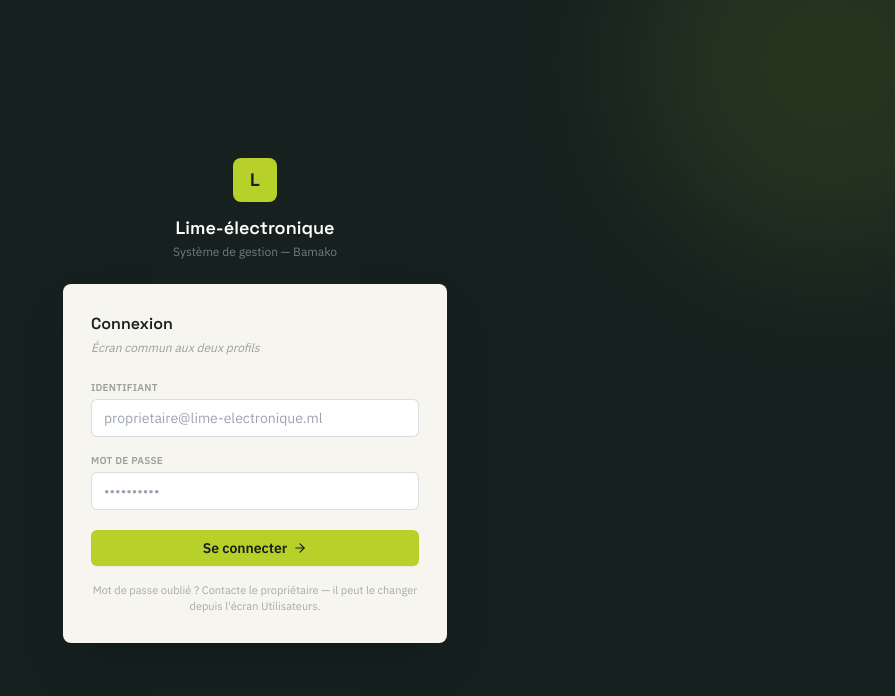
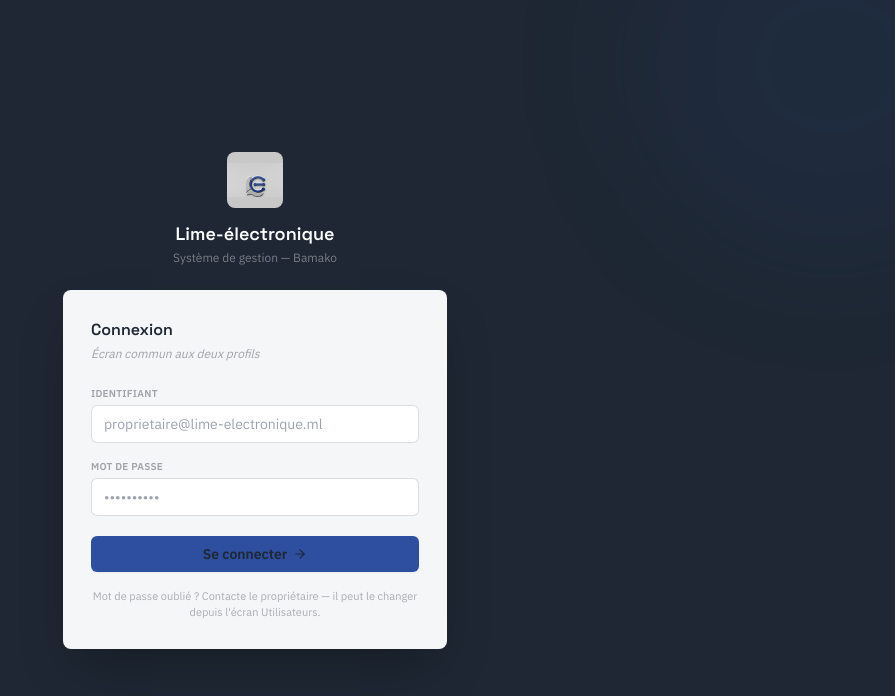
Before and after one commit to VIEM0S/lime-electronique, a Next.js app: page /login in a window 1280 px wide. Shown: the top 696 px of the page, without its empty margins (385-1280 px from the left). Built offline with nearby package versions, Linux system fonts and the light colour scheme; no server answers.

Commit message:
Rebrand bleu/gris (logo client) + factures + notif Apple + whatsapp

```diff
--- a/src/app/(app)/dashboard/VentesChart.tsx
+++ b/src/app/(app)/dashboard/VentesChart.tsx
@@ -10,19 +10,19 @@ export default function VentesChart({ data }: { data: { jour: string; total: num
         <AreaChart data={data} margin={{ top: 5, right: 8, left: -18, bottom: 0 }}>
           <defs>
             <linearGradient id="limeFill" x1="0" y1="0" x2="0" y2="1">
-              <stop offset="0%" stopColor="#B7D12A" stopOpacity={0.35} />
-              <stop offset="100%" stopColor="#B7D12A" stopOpacity={0.02} />
+              <stop offset="0%" stopColor="#2E4FA0" stopOpacity={0.35} />
+              <stop offset="100%" stopColor="#2E4FA0" stopOpacity={0.02} />
             </linearGradient>
           </defs>
-          <CartesianGrid strokeDasharray="3 3" stroke="#16211F0F" vertical={false} />
+          <CartesianGrid strokeDasharray="3 3" stroke="#1E27330F" vertical={false} />
           <XAxis
             dataKey="jour"
-            tick={{ fontSize: 10, fill: "#16211F80" }}
-            axisLine={{ stroke: "#16211F1A" }}
+            tick={{ fontSize: 10, fill: "#1E273380" }}
+            axisLine={{ stroke: "#1E27331A" }}
             tickLine={false}
           />
           <YAxis
-            tick={{ fontSize: 10, fill: "#16211F80" }}
+            tick={{ fontSize: 10, fill: "#1E273380" }}
             axisLine={false}
             tickLine={false}
             width={48}
@@ -33,11 +33,11 @@ export default function VentesChart({ data }: { data: { jour: string; total: num
             contentStyle={{
               fontSize: 12,
               fontFamily: "var(--font-body)",
-              border: "1px solid #16211F1A",
+              border: "1px solid #1E27331A",
               borderRadius: 8,
             }}
           />
-          <Area type="monotone" dataKey="total" stroke="#8FA916" strokeWidth={2} fill="url(#limeFill)" />
+          <Area type="monotone" dataKey="total" stroke="#1B2E63" strokeWidth={2} fill="url(#limeFill)" />
         </AreaChart>
       </ResponsiveContainer>
     </div>
--- a/src/app/(app)/layout.tsx
+++ b/src/app/(app)/layout.tsx
@@ -1,4 +1,5 @@
 import { redirect } from "next/navigation";
+import Image from "next/image";
 import { createClient } from "@/lib/supabase/server";
 import { getProfilCourant } from "@/lib/supabase/current-user";
 import SyncBar from "@/components/SyncBar";
@@ -23,8 +24,8 @@ export default async function AppLayout({ children }: { children: React.ReactNod
     <div className="min-h-screen">
       <header className="bg-ink text-white px-4 sm:px-6 py-3 text-sm flex items-center justify-between">
         <div className="flex items-center gap-2.5">
-          <span className="w-7 h-7 rounded-md bg-lime text-ink font-display font-bold text-sm flex items-center justify-center">
-            L
+          <span className="w-7 h-7 rounded-md overflow-hidden flex items-center justify-center bg-white shrink-0">
+            <Image src="/icons/icon-192.png" alt="Lime-électronique" width={28} height={28} className="object-cover" />
           </span>
           <div className="leading-tight">
             <div className="font-display font-semibold text-[13px]">Lime-électronique</div>
--- a/src/app/layout.tsx
+++ b/src/app/layout.tsx
@@ -22,6 +22,7 @@ const mono = IBM_Plex_Mono({
 export const viewport: Viewport = {
   width: "device-width",
   initialScale: 1,
+  themeColor: "#1E2733",
 };
 
 export const metadata: Metadata = {
--- a/src/app/login/page.tsx
+++ b/src/app/login/page.tsx
@@ -2,6 +2,7 @@
 
 import { useState } from "react";
 import { useRouter } from "next/navigation";
+import Image from "next/image";
 import { createClient } from "@/lib/supabase/client";
 import { AlertCircle, ArrowRight } from "lucide-react";
 import Button from "@/components/ui/Button";
@@ -43,8 +44,8 @@ export default function LoginPage() {
 
       <div className="relative w-full max-w-sm animate-fade-up">
         <div className="flex flex-col items-center mb-6">
-          <span className="w-11 h-11 rounded-lg bg-lime text-ink font-display font-bold text-lg flex items-center justify-center mb-3">
-            L
+          <span className="w-14 h-14 rounded-lg overflow-hidden flex items-center justify-center bg-white mb-3">
+            <Image src="/icons/icon-192.png" alt="Lime-électronique" width={56} height={56} className="object-cover" />
           </span>
           <h1 className="font-display font-semibold text-white text-lg">Lime-électronique</h1>
           <p className="text-xs text-white/40 mt-0.5">Système de gestion — Bamako</p>
--- a/tailwind.config.ts
+++ b/tailwind.config.ts
@@ -5,21 +5,21 @@ const config: Config = {
   theme: {
     extend: {
       colors: {
-        // Identité Lime-électronique : l'accent lime porte le nom de la
-        // boutique plutôt qu'un terracotta générique.
-        ink: "#16211F",
+        // Identité Lime-électronique — bleu/gris du logo officiel du client
+        // (couleurs extraites directement de leur logo, cf. échanges du 29/07/2026).
+        ink: "#1E2733",
         lime: {
-          DEFAULT: "#B7D12A",
-          deep: "#8FA916",
-          soft: "#E9F1C4",
+          DEFAULT: "#2E4FA0",
+          deep: "#1B2E63",
+          soft: "#E4EAF7",
         },
-        paper: "#F6F5EF",
+        paper: "#F5F6F8",
         ember: { DEFAULT: "#E2A33D", soft: "#FBF0DD" },
         signal: { DEFAULT: "#D14343", soft: "#FBE7E7" },
         ok: { DEFAULT: "#3F9142", soft: "#E4F3E4" },
         // Alias conservés pour compat pendant la migration progressive.
-        accent: "#16211F",
-        accent2: "#B7D12A",
+        accent: "#1E2733",
+        accent2: "#2E4FA0",
       },
       fontFamily: {
         display: ["var(--font-display)", "system-ui", "sans-serif"],
```
Also changed, not shown: public/icons/icon-192.png, public/icons/icon-512.png, public/manifest.json.
